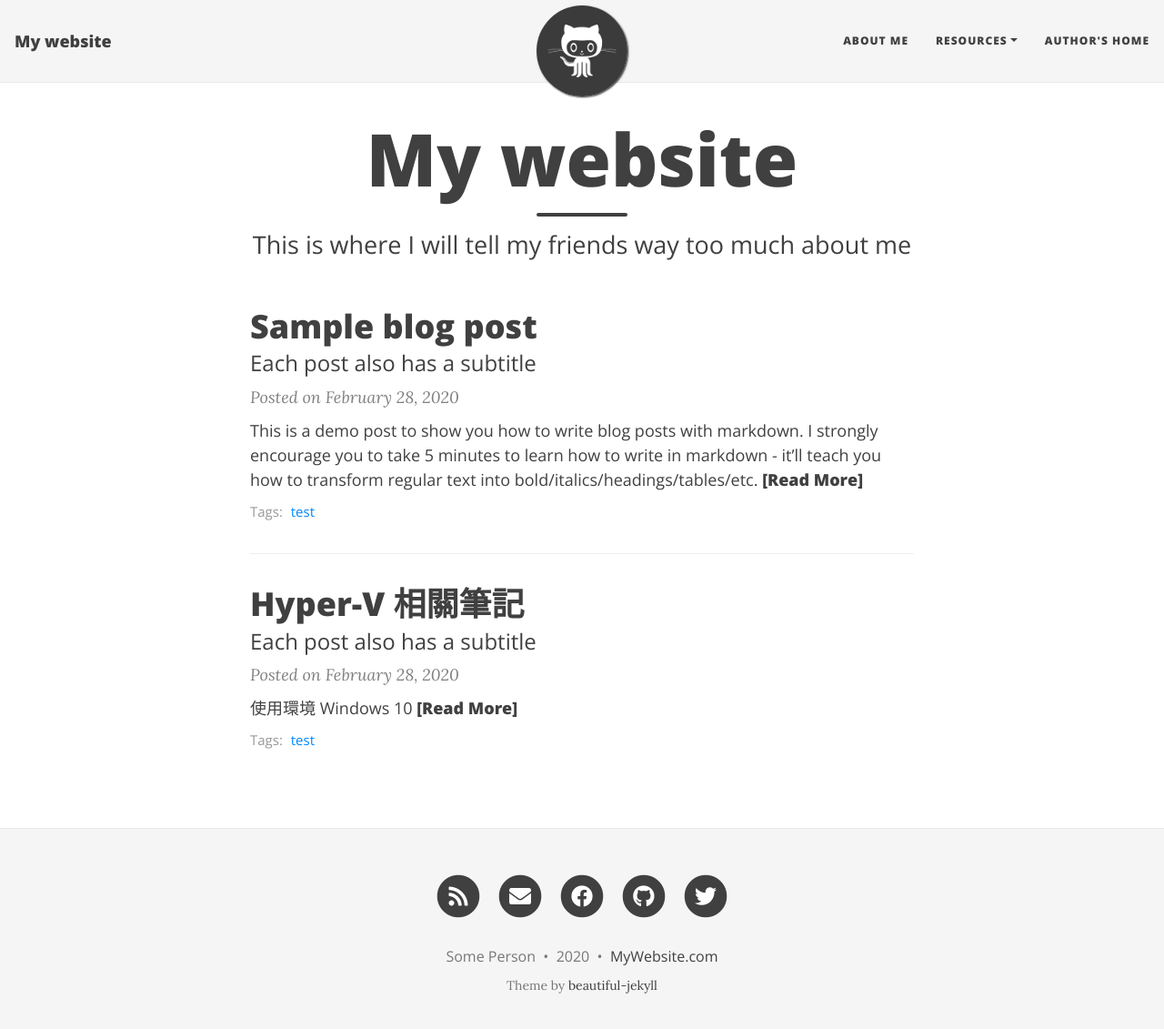
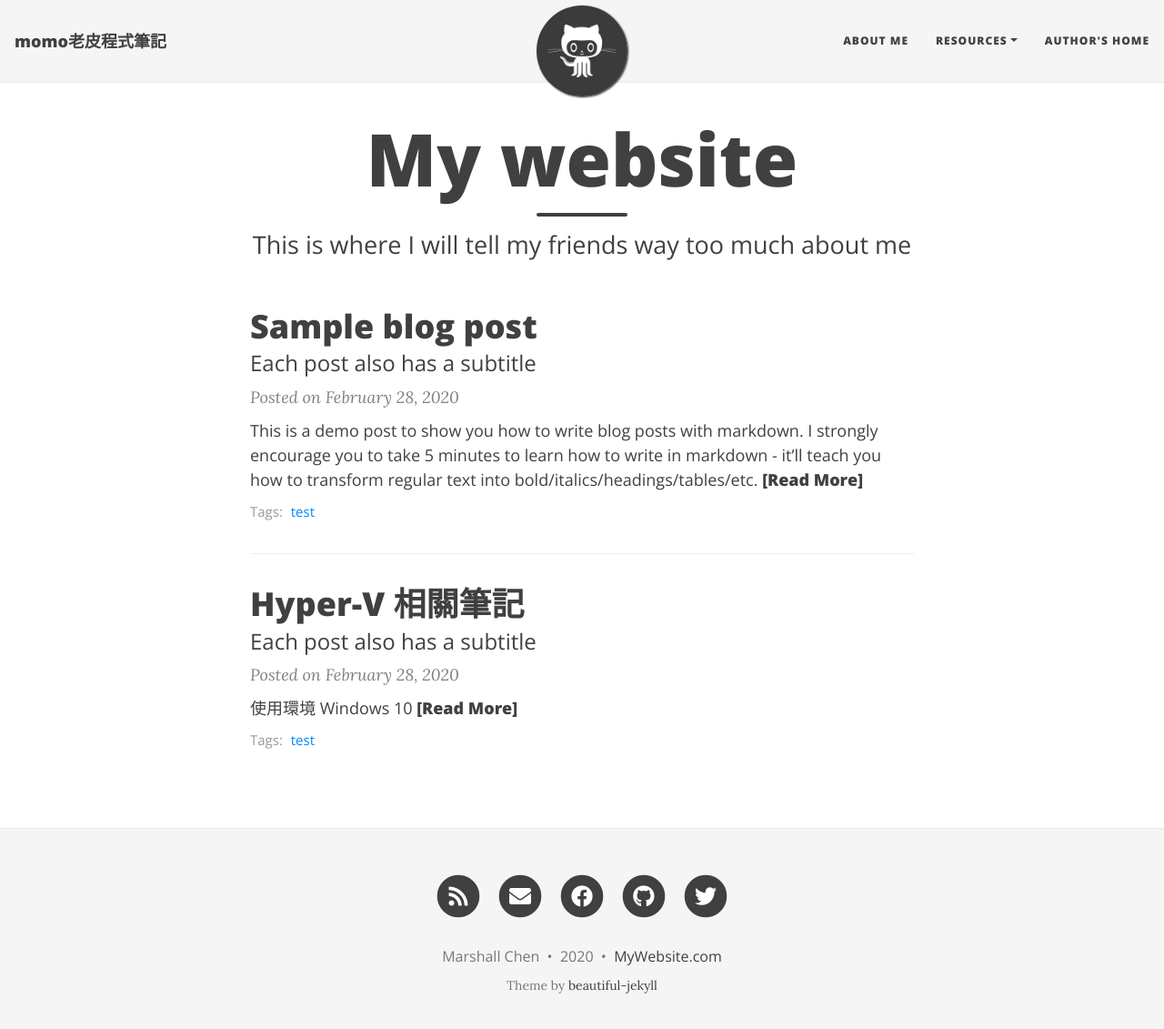
Before and after one commit to momoBear/momoBear.github.io, a Jekyll site: the page built from index.html, in a window 1280 px wide and 1144 px high. Shown: the top 1131 px of the window at 91% size. Built offline with Jekyll 4.4.1, drawn with Linux system fonts in a browser that asks for light colours; nearby versions of some CDN libraries; the list of posts is cut into pages by our own code.

Commit message:
Update _config.yml

```diff
--- a/_config.yml
+++ b/_config.yml
@@ -1,13 +1,13 @@
 # --- Basic options --- #
 
 # Name of website
-title: My website
+title: momo老皮程式筆記
 
 # Short description of your site
-description: A virtual proof that I'm awesome
+description: backend-engineer
 
 # Your name to show in the footer
-author: Some Person
+author: Marshall Chen
 
 # --- List of links in the navigation bar --- #
 
```
